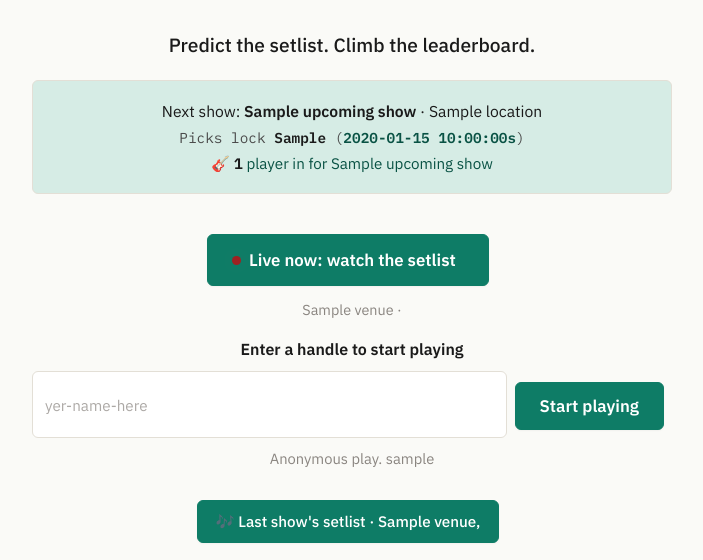
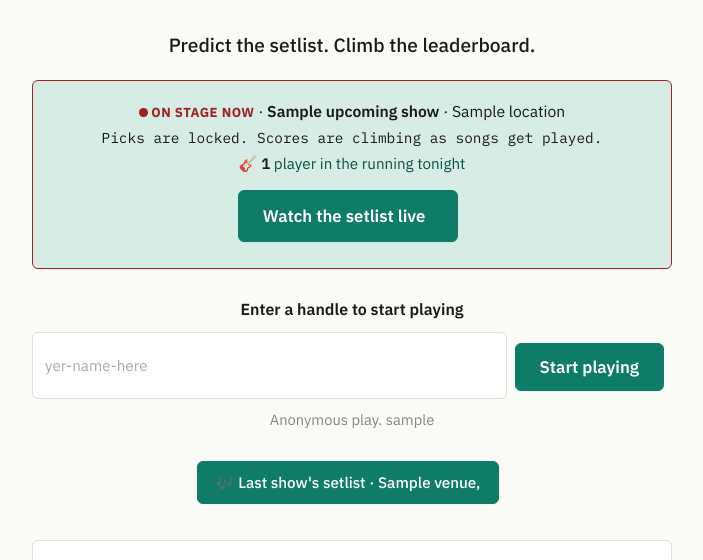
Before and after one commit to pete-builds/open-setlist-stash, a FastAPI app: template src/setlist_stash/templates/index.html in a window 1280 px wide. Shown: the part 68-628 px from the top of the page, without its empty margins (288-991 px from the left). Run offline with FastAPI, Linux system fonts and the light colour scheme; the template is opened without the code that fills it: most values are stand-ins (such as "Sample title", 1, 10 or a date in 2020); parts of the project's set-up code (start-up, migrations or seed data) failed here and were passed over.

Commit message:
fix(home): reframe the show card during showtime
Showtime read as two competing blocks: a 'Next show' panel (which is not
next, it is playing) still counting entrants 'for Madison Square Garden',
with a separate live button stacked above it.

Now the same card switches voice in place when the live show IS the upcoming
show: 'On stage now' with a pulsing dot instead of 'Next show', 'Picks are
locked. Scores are climbing as songs get played.' instead of the terse lock
line, 'N players in the running tonight' instead of 'in for <venue>', and the
watch-live CTA folded in as the card's own button.

The standalone live button survives only for the after-midnight case, where
the show is still being played but the upcoming pointer has already rolled to
the next date. The signed-in welcome CTA also stops pointing at a locked pick
sheet and points at the live scoreboard instead.

```diff
--- a/src/setlist_stash/static/style.css
+++ b/src/setlist_stash/static/style.css
@@ -1280,11 +1280,27 @@ table.stat-table tbody tr:last-child td { border-bottom: 0; }
   margin: 0.6rem 0 0;
 }
 
-/* Showtime-only "Live now" button + its venue caption. Uses theme vars only,
-   so the Wappy denim theme inherits it without an override. The pulsing dot
-   is the only signal that this button is different from the other CTAs. */
+/* Showtime. The next-show card becomes the live card in place — same box,
+   different voice — so the page reads as one board instead of a "next show"
+   panel with a live button stacked above it. Theme vars only, so the Wappy
+   denim theme inherits it without an override. */
+.next-show--live {
+  border-color: var(--error);
+  box-shadow: var(--shadow-sm);
+}
+.next-show--live .next-show-lock {
+  color: var(--text);
+}
+.live-label {
+  font-family: "IBM Plex Sans", sans-serif;
+  font-weight: 700;
+  text-transform: uppercase;
+  letter-spacing: 0.04em;
+  font-size: 0.82rem;
+  color: var(--error);
+}
 .live-now {
-  margin: 0.4rem 0 0.3rem;
+  margin: 0.9rem 0 0.1rem;
 }
 .live-now-btn {
   display: inline-flex;
--- a/src/setlist_stash/templates/index.html
+++ b/src/setlist_stash/templates/index.html
@@ -10,14 +10,29 @@
      render the same clean line. #}
   <p class="home-tagline">Predict the setlist. Climb the leaderboard.</p>
 
+  {# The board is ONE card in every state, so showtime reads as a continuation
+     rather than a "next show" panel with a live button bolted above it.
+     ``on_now`` means the card is describing the show currently being played
+     (see LIVE_SHOW_WINDOW_HOURS in server.py) rather than one still upcoming:
+     the heading, the status line, the entrant line and the CTA all switch
+     together. #}
+  {% set on_now = live_show and upcoming_show and live_show.show_date == upcoming_show.show_date %}
+
   {% if upcoming_show and upcoming_lock %}
-    <div class="next-show" id="next-show">
+    <div class="next-show{% if on_now %} next-show--live{% endif %}" id="next-show">
       <p class="next-show-where">
-        Next show:
+        {% if on_now %}
+          <span class="live-dot" aria-hidden="true"></span>
+          <span class="live-label">On stage now</span> &middot;
+        {% else %}
+          Next show:
+        {% endif %}
         <strong>{{ upcoming_show.venue_name or upcoming_show.show_date }}</strong>
         {% if upcoming_show.location %} &middot; {{ upcoming_show.location }}{% endif %}
       </p>
-      {% if upcoming_lock.is_locked %}
+      {% if on_now %}
+        <p class="next-show-lock">Picks are locked. Scores are climbing as songs get played.</p>
+      {% elif upcoming_lock.is_locked %}
         <p class="next-show-lock">Picks locked &middot; scoring live</p>
       {% else %}
         <p class="next-show-lock">
@@ -27,19 +42,25 @@
       {% endif %}
       {% if entrant_count %}
         <p class="next-show-players">
-          🎸 <strong>{{ entrant_count }}</strong> player{% if entrant_count != 1 %}s{% endif %} in
-          for {{ upcoming_show.venue_name or upcoming_show.location or upcoming_show.show_date }}
+          🎸 <strong>{{ entrant_count }}</strong> player{% if entrant_count != 1 %}s{% endif %}
+          {%- if on_now %} in the running tonight
+          {%- else %} in for {{ upcoming_show.venue_name or upcoming_show.location or upcoming_show.show_date }}
+          {%- endif %}
+        </p>
+      {% endif %}
+      {% if on_now %}
+        <p class="live-now">
+          <a class="btn btn-primary btn-lg live-now-btn"
+             href="/show/{{ live_show.show_date }}/predictions">Watch the setlist live</a>
         </p>
       {% endif %}
     </div>
   {% endif %}
 
-  {# Showtime-only entry point. Rendered while a show is locked, unfinalized
-     and still inside the live window (see LIVE_SHOW_WINDOW_HOURS in
-     server.py), so the band is on stage and the setlist page is filling in
-     song by song. Sits above the picks CTA because during a show, watching
-     beats picking. #}
-  {% if live_show %}
+  {# Fallback live entry point for the after-midnight case: the show is still
+     being played but the "upcoming" pointer has already rolled to the next
+     date, so the card above is describing a different show. #}
+  {% if live_show and not on_now %}
     <p class="live-now">
       <a class="btn btn-primary btn-lg live-now-btn"
          href="/show/{{ live_show.show_date }}/predictions">
@@ -54,10 +75,19 @@
 
   {% if current_user %}
     {# Signed-in players already have a handle: their single CTA is jumping
-       straight to the pick sheet for the upcoming show. #}
+       straight to the pick sheet for the upcoming show. During a show that
+       sheet is locked, so the CTA becomes the live scoreboard instead of a
+       dead end. #}
     <div class="card home-welcome">
       <p>Welcome back, <strong>{{ current_user.handle }}</strong>.</p>
-      {% if upcoming_show %}
+      {% if on_now %}
+        <p>
+          <a class="btn btn-primary btn-lg" href="/show/{{ live_show.show_date }}/predictions">📊 Live scoreboard</a>
+        </p>
+        {% if enable_games %}
+        <p><a class="btn" href="/leagues">Your games</a></p>
+        {% endif %}
+      {% elif upcoming_show %}
         <p>
           <a class="btn btn-primary btn-lg" href="/predict/{{ upcoming_show.show_date }}">🎸 Make your picks</a>
         </p>
```
